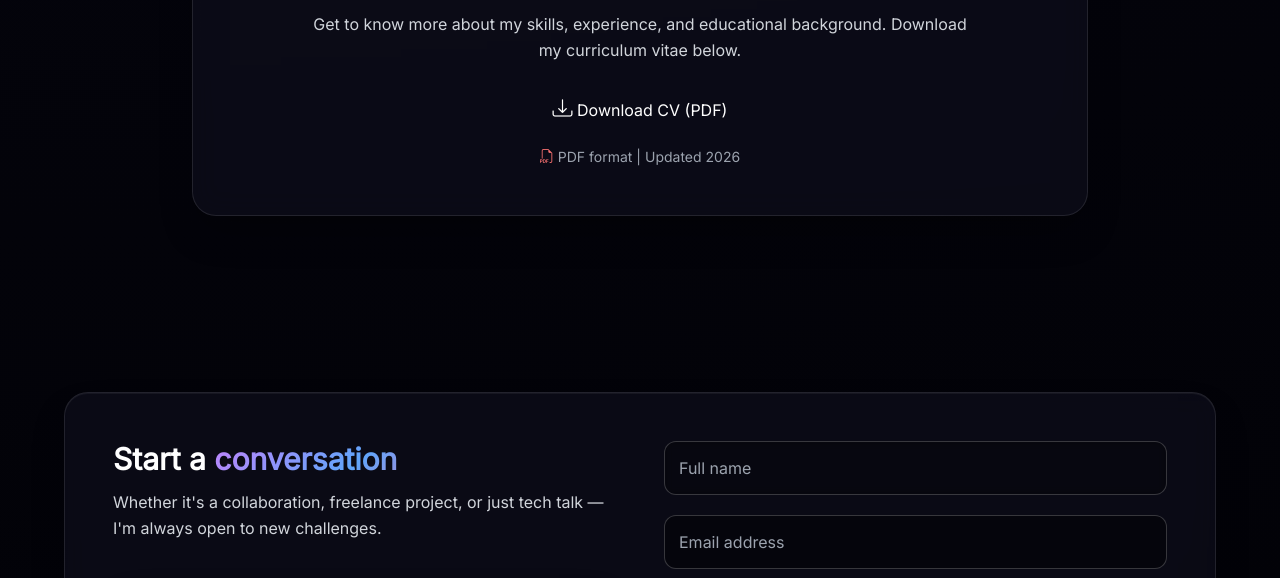
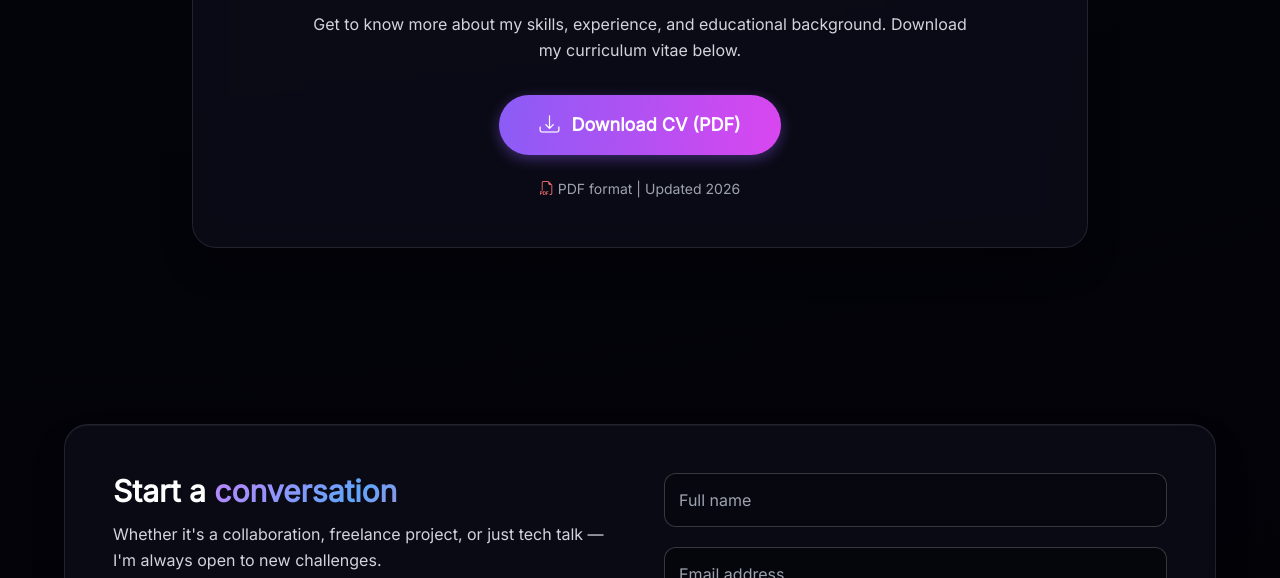
Before and after one commit to GamingAndreiM/Web-Portfolio, a plain HTML site: page index.html in a window 1280 px wide. Shown: the part 4701-5279 px from the top of the page. Drawn offline with nearby package versions, Linux system fonts and the light colour scheme.

Commit message:
Update index.html

```diff
--- a/index.html
+++ b/index.html
@@ -334,11 +334,13 @@
         <p class="text-gray-300 max-w-2xl mx-auto leading-relaxed">
           Get to know more about my skills, experience, and educational background. Download my curriculum vitae below.
         </p>
-        <div class="mt-8">
-          <a href="./cv/Andrei-Mendoza-CV.pdf" download>
-            <i class="bi bi-download text-xl"></i> Download CV (PDF)
-          </a>
-        </div>
+<div class="mt-8">
+  <a href="./cv/Andrei-Mendoza-CV.pdf"
+     download="Andrei-Mendoza-CV.pdf"
+     class="btn-primary px-10 py-4 rounded-full font-semibold inline-flex items-center gap-3 text-lg transition-all duration-300 hover:scale-105">
+    <i class="bi bi-download text-xl"></i> Download CV (PDF)
+  </a>
+</div>
         <p class="text-gray-400 text-sm mt-6">
           <i class="bi bi-filetype-pdf text-red-400"></i> PDF format | Updated 2026
         </p>
```
